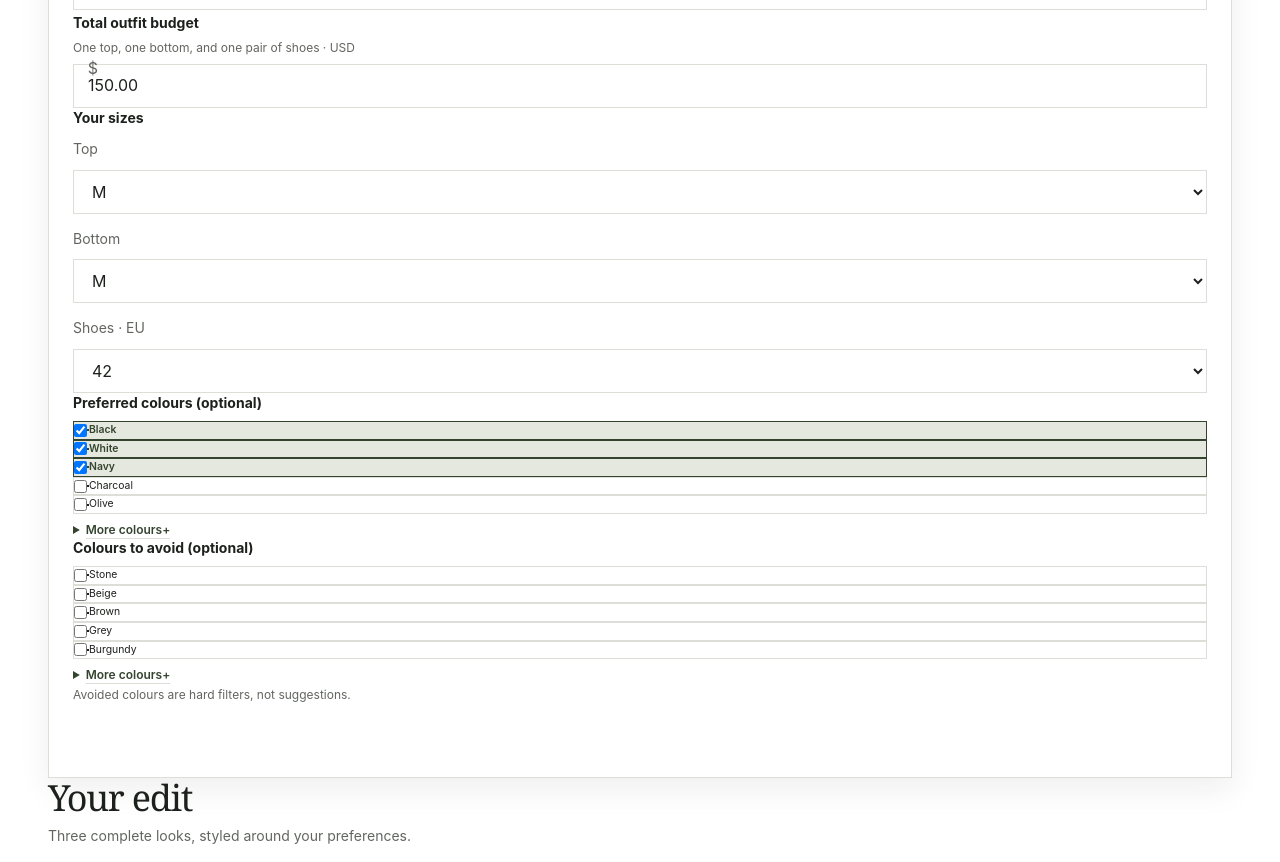
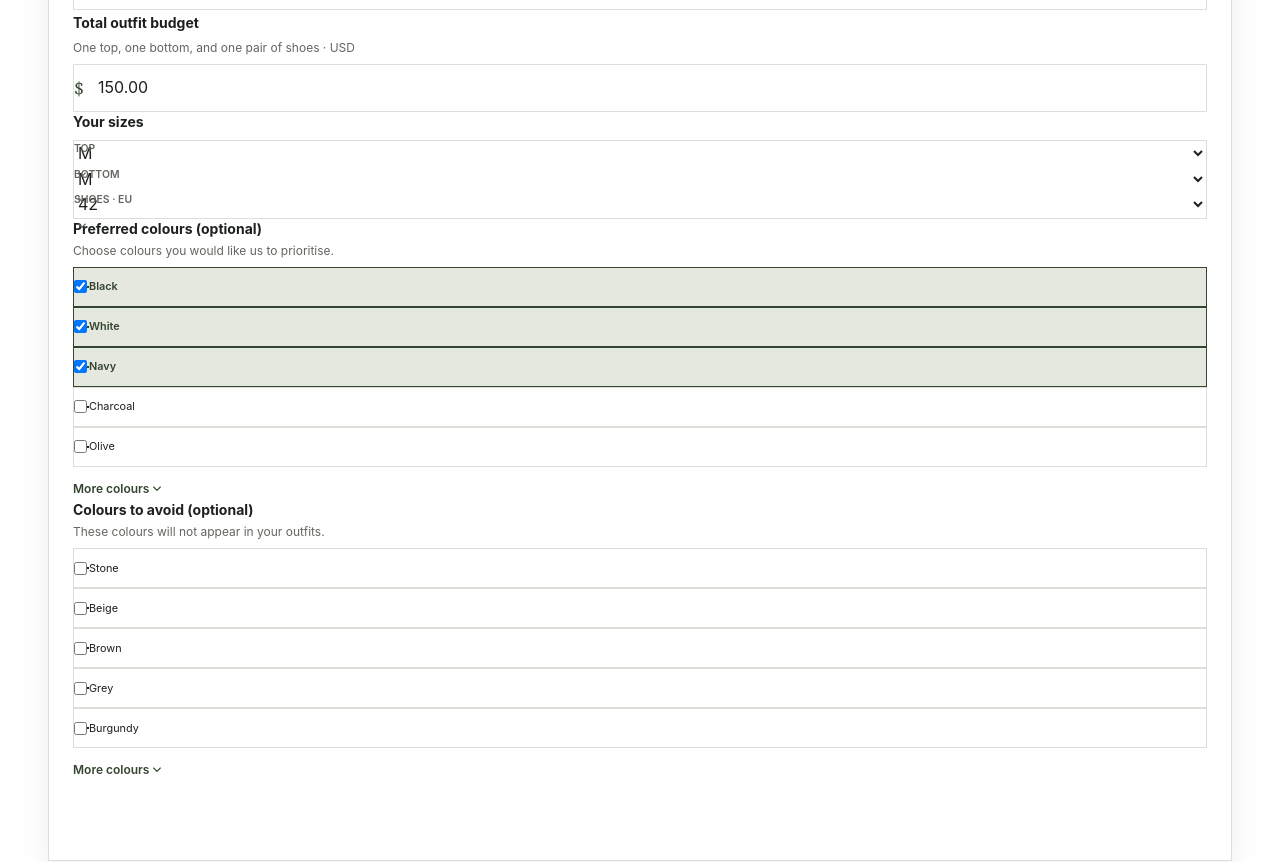
Before and after one commit to jmchin26/fitora, a Next.js app: page /build in a window 1280 px wide. Shown: the part 7340-8202 px from the top of the page. Built offline with nearby package versions, Linux system fonts and the light colour scheme.

Commit message:
style: polish preference form controls

```diff
--- a/src/components/build/preference-form.tsx
+++ b/src/components/build/preference-form.tsx
@@ -270,14 +270,60 @@ function ChoiceGroup<T extends string>({
   );
 }
 
+function SizeSelect<T extends string>({
+  id,
+  label,
+  name,
+  options,
+  value,
+  onChange,
+}: {
+  id: string;
+  label: string;
+  name: string;
+  options: readonly T[];
+  value: string;
+  onChange: (value: T) => void;
+}) {
+  return (
+    <div className="relative min-w-0 has-[:focus-visible]:z-10 has-[:focus-visible]:outline has-[:focus-visible]:outline-3 has-[:focus-visible]:outline-offset-2 has-[:focus-visible]:outline-[var(--focus)]">
+      <label
+        className="pointer-events-none absolute left-3 top-2 text-[0.65rem] font-semibold uppercase tracking-[0.08em] text-[var(--muted-ink)]"
+        htmlFor={id}
+      >
+        {label}
+      </label>
+      <select
+        className="min-h-14 w-full cursor-pointer appearance-none bg-transparent px-3 pb-1.5 pt-6 text-sm font-semibold text-[var(--ink)] outline-none"
+        id={id}
+        name={name}
+        onChange={(event) => onChange(event.currentTarget.value as T)}
+        value={value}
+      >
+        {options.map((option) => (
+          <option key={option} value={option}>
+            {option}
+          </option>
+        ))}
+      </select>
+      <LineIcon
+        className="pointer-events-none absolute right-2.5 top-1/2 h-4 w-4 text-[var(--muted-ink)]"
+        name="chevron"
+      />
+    </div>
+  );
+}
+
 function ColourGroup({
   describedBy,
+  helperText,
   label,
   name,
   selected,
   onToggle,
 }: {
   describedBy?: string;
+  helperText?: string;
   label: string;
   name: "preferredColors" | "excludedColors";
   selected: readonly ProductColor[];
@@ -299,9 +345,9 @@ function ColourGroup({
 
     return (
       <label
-        className={`flex min-h-9 cursor-pointer items-center gap-1 border px-1.5 py-1.5 text-[0.65rem] transition-colors has-[:focus-visible]:outline has-[:focus-visible]:outline-3 has-[:focus-visible]:outline-offset-2 has-[:focus-visible]:outline-[var(--focus)] ${
+        className={`flex min-h-10 cursor-pointer items-center gap-1.5 border px-1.5 py-2 text-[0.68rem] transition-colors has-[:focus-visible]:outline has-[:focus-visible]:outline-3 has-[:focus-visible]:outline-offset-2 has-[:focus-visible]:outline-[var(--focus)] ${
           checked
-            ? "border-[var(--sage-dark)] bg-[#e5e8df] font-semibold text-[var(--sage-dark)]"
+            ? "border-[var(--sage-dark)] bg-[#e5e8df] font-semibold text-[var(--sage-dark)] shadow-[inset_0_0_0_1px_var(--sage-dark)]"
             : "border-[var(--line)] bg-[var(--surface)] hover:border-[var(--sage)]"
         }`}
         key={color}
@@ -316,7 +362,7 @@ function ColourGroup({
         />
         <span
           aria-hidden="true"
-          className="h-3 w-3 shrink-0 rounded-full border border-black/20"
+          className="h-3.5 w-3.5 shrink-0 rounded-full border border-black/20"
           style={{ backgroundColor: COLOR_SWATCHES[color] }}
         />
         {capitalize(color)}
@@ -330,15 +376,28 @@ function ColourGroup({
       aria-invalid={Boolean(describedBy)}
     >
       <legend className="text-sm font-bold text-[var(--ink)]">{label}</legend>
-      <div className="mt-2 grid grid-cols-5 gap-1">
+      {helperText ? (
+        <p className="mt-1 text-xs leading-5 text-[var(--muted-ink)]">{helperText}</p>
+      ) : null}
+      <div className="mt-2 grid grid-cols-3 gap-1.5 sm:grid-cols-5">
         {featuredColors.map(colorChoice)}
       </div>
       <details className="group mt-2">
-        <summary className="min-h-9 cursor-pointer list-none text-xs font-semibold text-[var(--sage-dark)] underline decoration-[var(--line)] underline-offset-4 [&::-webkit-details-marker]:hidden">
-          More colours{hiddenSelectionCount > 0 ? ` (${hiddenSelectionCount} selected)` : ""}
-          <span aria-hidden="true" className="ml-2 inline-block transition-transform group-open:rotate-45">+</span>
+        <summary className="inline-flex min-h-9 cursor-pointer list-none items-center gap-1.5 text-xs font-semibold text-[var(--sage-dark)] transition-colors hover:text-[var(--ink)] [&::-webkit-details-marker]:hidden">
+          More colours
+          {hiddenSelectionCount > 0 ? (
+            <span className="rounded-full bg-[#e5e8df] px-2 py-0.5 text-[0.65rem]">
+              {hiddenSelectionCount} selected
+            </span>
+          ) : null}
+          <LineIcon
+            className="h-4 w-4 transition-transform group-open:rotate-180"
+            name="chevron"
+          />
         </summary>
-        <div className="flex flex-wrap gap-2 pt-2">{moreColors.map(colorChoice)}</div>
+        <div className="grid grid-cols-3 gap-1.5 pt-2 sm:grid-cols-4">
+          {moreColors.map(colorChoice)}
+        </div>
       </details>
     </fieldset>
   );
@@ -400,9 +459,6 @@ export function PreferenceForm({
     onValidSubmit(parsedDraft.preferences);
   }
 
-  const controlClass =
-    "mt-2 min-h-11 w-full border border-[var(--line)] bg-[var(--surface-strong)] px-3.5 py-2 text-sm text-[var(--ink)] shadow-none transition-colors hover:border-[var(--sage)] focus:border-[var(--sage-dark)] focus:outline-none";
-
   return (
     <form
       className="rounded-md border border-[var(--line)] bg-[var(--surface-strong)] p-6 shadow-[var(--shadow-soft)] xl:sticky xl:top-24"
@@ -444,10 +500,14 @@ export function PreferenceForm({
           <p className="mt-1 text-xs text-[var(--muted-ink)]" id="budget-help">
             One top, one bottom, and one pair of shoes · USD
           </p>
-          <div className="relative">
+          <div
+            className={`mt-2 flex min-h-12 overflow-hidden border bg-[var(--surface-strong)] transition-colors focus-within:border-[var(--sage-dark)] focus-within:outline focus-within:outline-3 focus-within:outline-offset-2 focus-within:outline-[var(--focus)] ${
+              errors.budgetUsd ? "border-[#8a352d]" : "border-[var(--line)]"
+            }`}
+          >
             <span
               aria-hidden="true"
-              className="pointer-events-none absolute inset-y-2 left-0 flex w-10 items-center justify-center border-r border-[var(--line)] text-[var(--muted-ink)]"
+              className="flex w-11 shrink-0 items-center justify-center border-r border-[var(--line)] bg-[var(--surface)] font-serif text-lg text-[var(--sage-dark)]"
             >
               $
             </span>
@@ -455,7 +515,7 @@ export function PreferenceForm({
               aria-describedby={`budget-help${errors.budgetUsd ? " budget-error" : ""}`}
               aria-invalid={Boolean(errors.budgetUsd)}
               autoComplete="off"
-              className={`${controlClass} pl-12 tabular-nums`}
+              className="min-w-0 flex-1 bg-transparent px-3.5 py-2 text-sm font-semibold tabular-nums text-[var(--ink)] outline-none"
               id="budget-usd"
               inputMode="decimal"
               name="budgetUsd"
@@ -472,70 +532,31 @@ export function PreferenceForm({
 
         <fieldset>
           <legend className="text-sm font-bold">Your sizes</legend>
-          <div className="mt-2 grid gap-3 sm:grid-cols-3">
-            <div>
-              <label className="text-sm text-[var(--muted-ink)]" htmlFor="top-size">
-                Top
-              </label>
-              <select
-                className={controlClass}
+          <div className="mt-2 grid grid-cols-3 divide-x divide-[var(--line)] border border-[var(--line)] bg-[var(--surface-strong)]">
+            <SizeSelect
               id="top-size"
+              label="Top"
               name="topSize"
-                onChange={(event) =>
-                  updateDraft({ topSize: event.currentTarget.value })
-                }
+              onChange={(topSize) => updateDraft({ topSize })}
+              options={CLOTHING_SIZES}
               value={draft.topSize}
-              >
-                {CLOTHING_SIZES.map((size) => (
-                  <option key={size} value={size}>
-                    {size}
-                  </option>
-                ))}
-              </select>
-            </div>
-            <div>
-              <label
-                className="text-sm text-[var(--muted-ink)]"
-                htmlFor="bottom-size"
-              >
-                Bottom
-              </label>
-              <select
-                className={controlClass}
+            />
+            <SizeSelect
               id="bottom-size"
+              label="Bottom"
               name="bottomSize"
-                onChange={(event) =>
-                  updateDraft({ bottomSize: event.currentTarget.value })
-                }
+              onChange={(bottomSize) => updateDraft({ bottomSize })}
+              options={CLOTHING_SIZES}
               value={draft.bottomSize}
-              >
-                {CLOTHING_SIZES.map((size) => (
-                  <option key={size} value={size}>
-                    {size}
-                  </option>
-                ))}
-              </select>
-            </div>
-            <div>
-              <label className="text-sm text-[var(--muted-ink)]" htmlFor="shoe-size">
-                Shoes · EU
-              </label>
-              <select
-                className={controlClass}
+            />
+            <SizeSelect
               id="shoe-size"
+              label="Shoes · EU"
               name="shoeSize"
-                onChange={(event) =>
-                  updateDraft({ shoeSize: event.currentTarget.value })
-                }
+              onChange={(shoeSize) => updateDraft({ shoeSize })}
+              options={SHOE_SIZES}
               value={draft.shoeSize}
-              >
-                {SHOE_SIZES.map((size) => (
-                  <option key={size} value={size}>
-                    {size}
-                  </option>
-                ))}
-              </select>
-            </div>
+            />
           </div>
         </fieldset>
 
@@ -544,6 +565,7 @@ export function PreferenceForm({
             describedBy={
               errors.preferredColors ? "preferred-colours-error" : undefined
             }
+            helperText="Choose colours you would like us to prioritise."
             label="Preferred colours (optional)"
             name="preferredColors"
             onToggle={(color) => toggleColour("preferredColors", color)}
@@ -560,14 +582,12 @@ export function PreferenceForm({
             describedBy={
               errors.excludedColors ? "excluded-colours-error" : undefined
             }
+            helperText="These colours will not appear in your outfits."
             label="Colours to avoid (optional)"
             name="excludedColors"
             onToggle={(color) => toggleColour("excludedColors", color)}
             selected={draft.excludedColors}
           />
-          <p className="mt-1 text-xs text-[var(--muted-ink)]">
-            Avoided colours are hard filters, not suggestions.
-          </p>
           <ErrorMessage
             id="excluded-colours-error"
             message={errors.excludedColors}
@@ -577,7 +597,7 @@ export function PreferenceForm({
         <ErrorMessage id="form-error" message={errors.form} />
 
         <button
-          className="flex min-h-12 w-full items-center justify-center gap-3 bg-[var(--sage-dark)] px-5 py-3 font-bold text-white shadow-[0_10px_24px_rgba(70,81,65,0.18)] transition-[background-color,box-shadow] hover:bg-[var(--ink)] hover:shadow-[0_14px_28px_rgba(32,35,30,0.20)] disabled:cursor-wait disabled:opacity-70"
+          className="mt-1 flex min-h-12 w-full items-center justify-center gap-3 bg-[var(--sage-dark)] px-5 py-3 font-bold text-white transition-colors hover:bg-[var(--ink)] active:bg-black disabled:cursor-wait disabled:opacity-70"
           disabled={isSubmitting}
           type="submit"
         >
--- a/src/components/ui/line-icon.tsx
+++ b/src/components/ui/line-icon.tsx
@@ -3,6 +3,7 @@ type LineIconName =
   | "award"
   | "briefcase"
   | "calendar"
+  | "chevron"
   | "clipboard"
   | "filter"
   | "hanger"
@@ -52,6 +53,7 @@ export function LineIcon({
           <path {...common} d="M7 3v4M17 3v4M3 10h18M8 14h.01M12 14h.01M16 14h.01M8 18h.01M12 18h.01" />
         </>
       ) : null}
+      {name === "chevron" ? <path {...common} d="m7 9 5 5 5-5" /> : null}
       {name === "clipboard" ? (
         <>
           <rect {...common} height="17" rx="2" width="14" x="5" y="4" />
```
Lines whose indentation alone changed are shown as unchanged.
